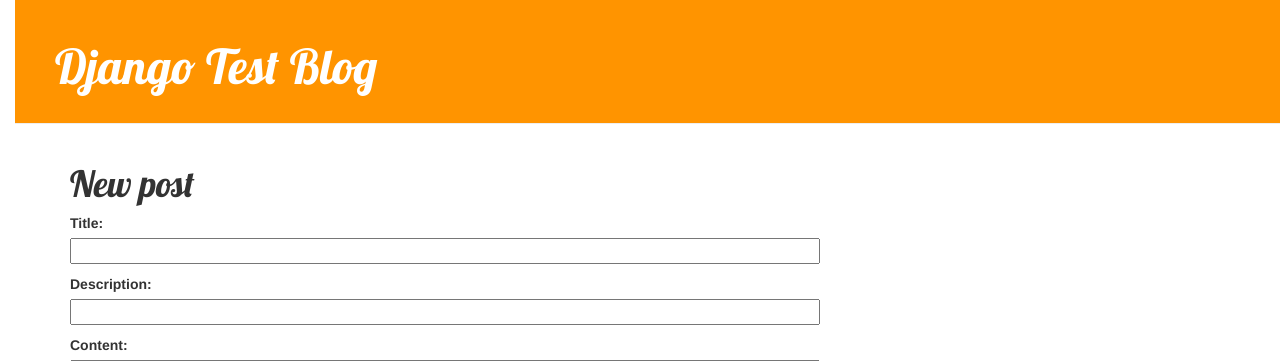
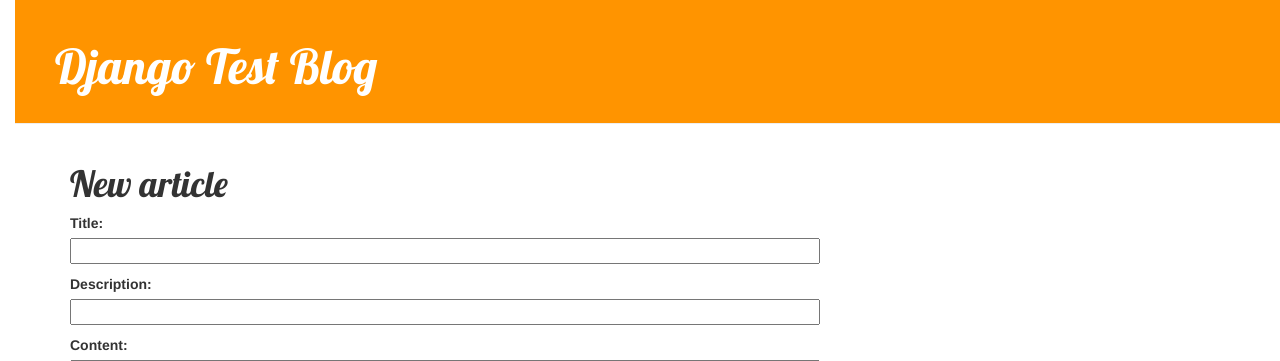
Before and after one commit to moskalec/my-first-blog, a Django app: template blog/templates/blog/article_edit.html in a window 1280 px wide. Shown: the top 361 px of the page. Run offline with Django 3.2, Linux system fonts and the light colour scheme; the template is opened without the code that fills it: values that come from a table or form of the project are taken from there, others are empty; some libraries are stand-ins or nearby versions.

Commit message:
Update article_edit.html

```diff
--- a/blog/templates/blog/article_edit.html
+++ b/blog/templates/blog/article_edit.html
@@ -1,7 +1,7 @@
 {% extends 'blog/base.html' %}
 
 {% block content %}
-    <h1>New post</h1>
+    <h1>New article</h1>
     <form method="POST" class="post-form">{% csrf_token %}
         {{ form.as_p }}
         <button type="submit" class="save btn btn-default">Save</button>
```
